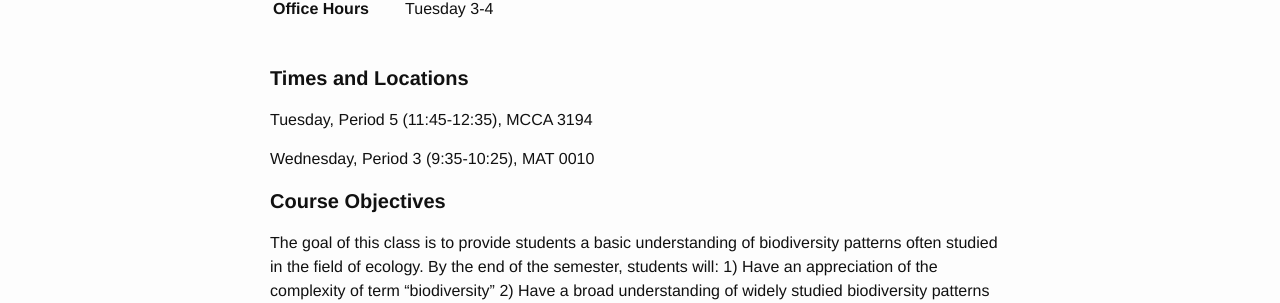
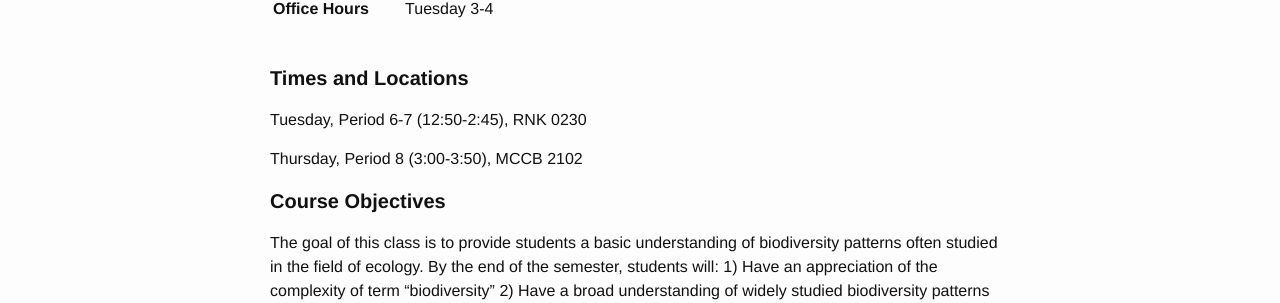
Before and after one commit to skmorgane/biodiversity-course, a Jekyll site: the page built from syllabus.md, in a window 1280 px wide and 900 px high. Shown: the part 393-696 px from the top of the window. Built offline with Jekyll 4.4.1, drawn with Linux system fonts in a browser that asks for light colours.

Commit message:
Update syllabus.md

```diff
--- a/syllabus.md
+++ b/syllabus.md
@@ -15,9 +15,9 @@ title: Syllabus
 
 #### **Times and Locations**
 
-Tuesday, Period 5 (11:45-12:35), MCCA 3194
+Tuesday, Period 6-7 (12:50-2:45), RNK 0230
 
-Wednesday, Period 3 (9:35-10:25), MAT 0010
+Thursday, Period 8 (3:00-3:50), MCCB 2102
 
 #### **Course Objectives**
 
```
